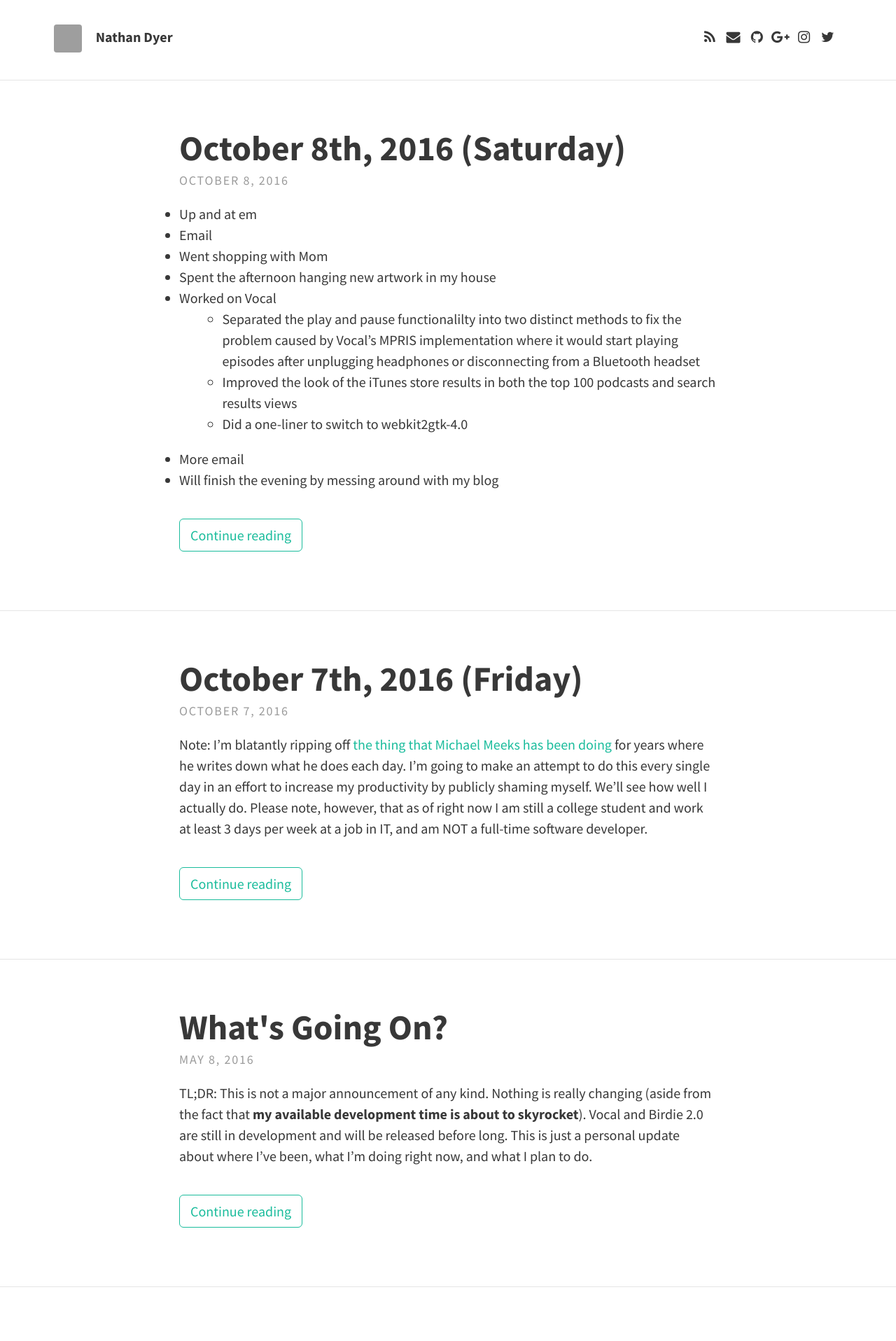
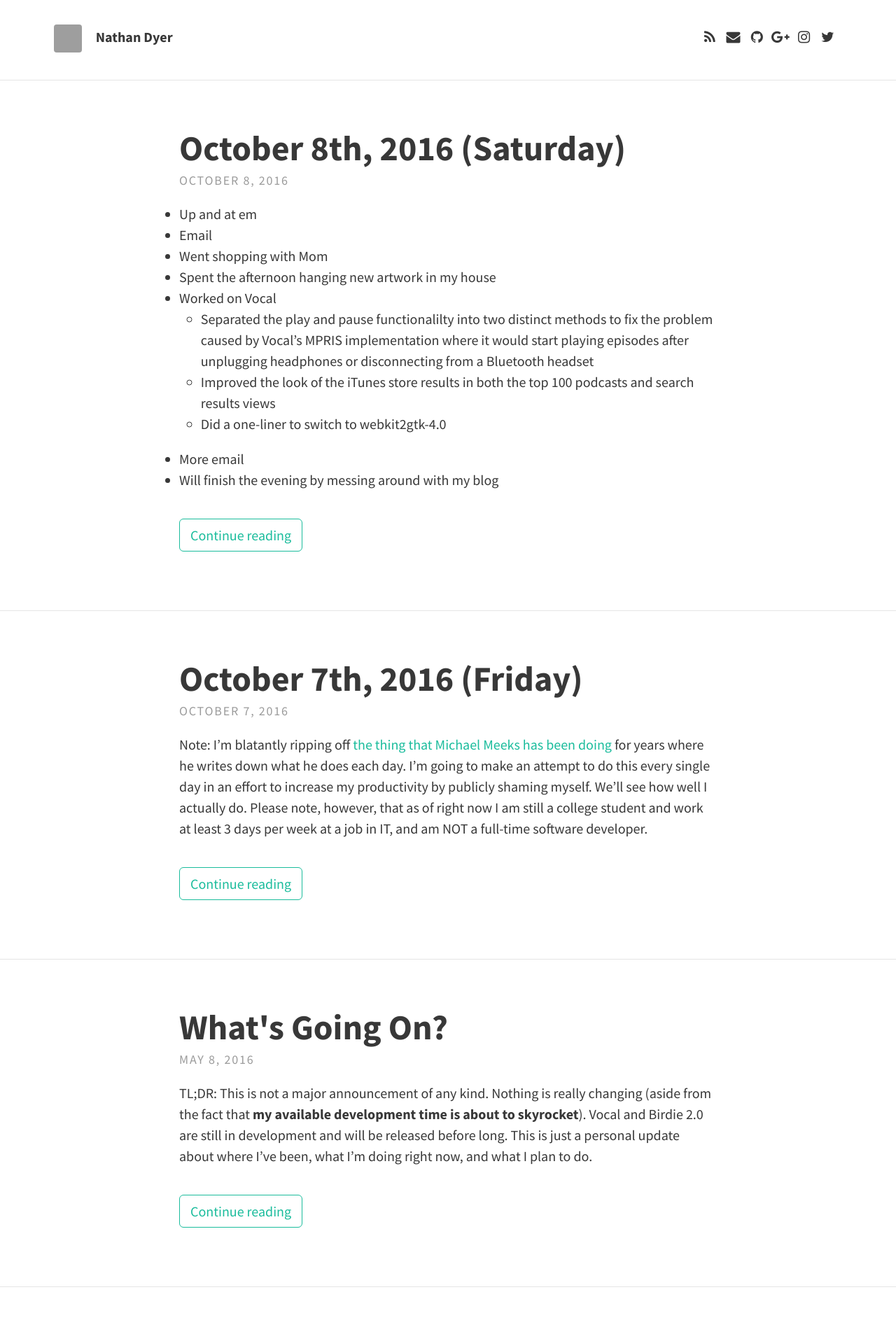
Before and after one commit to nathandyer/nathandyer.github.io, a Jekyll site: the page built from index.html, in a window 1280 px wide. Shown: the top 1916 px of the page at 70% size. Built offline with Jekyll 4.4.1, drawn with Linux system fonts in a browser that asks for light colours; nearby versions of some CDN libraries; the list of posts is cut into pages by our own code; grey boxes are pictures that could not be loaded.

Commit message:
Changed margin for bullet point.

```diff
--- a/_sass/base/_global.scss
+++ b/_sass/base/_global.scss
@@ -119,5 +119,5 @@ img[align=right] {
   margin-left: 3%;
 }
 ul ul li {
-  margin-left: 8%;
+  margin-left: 4%;
 }
```
